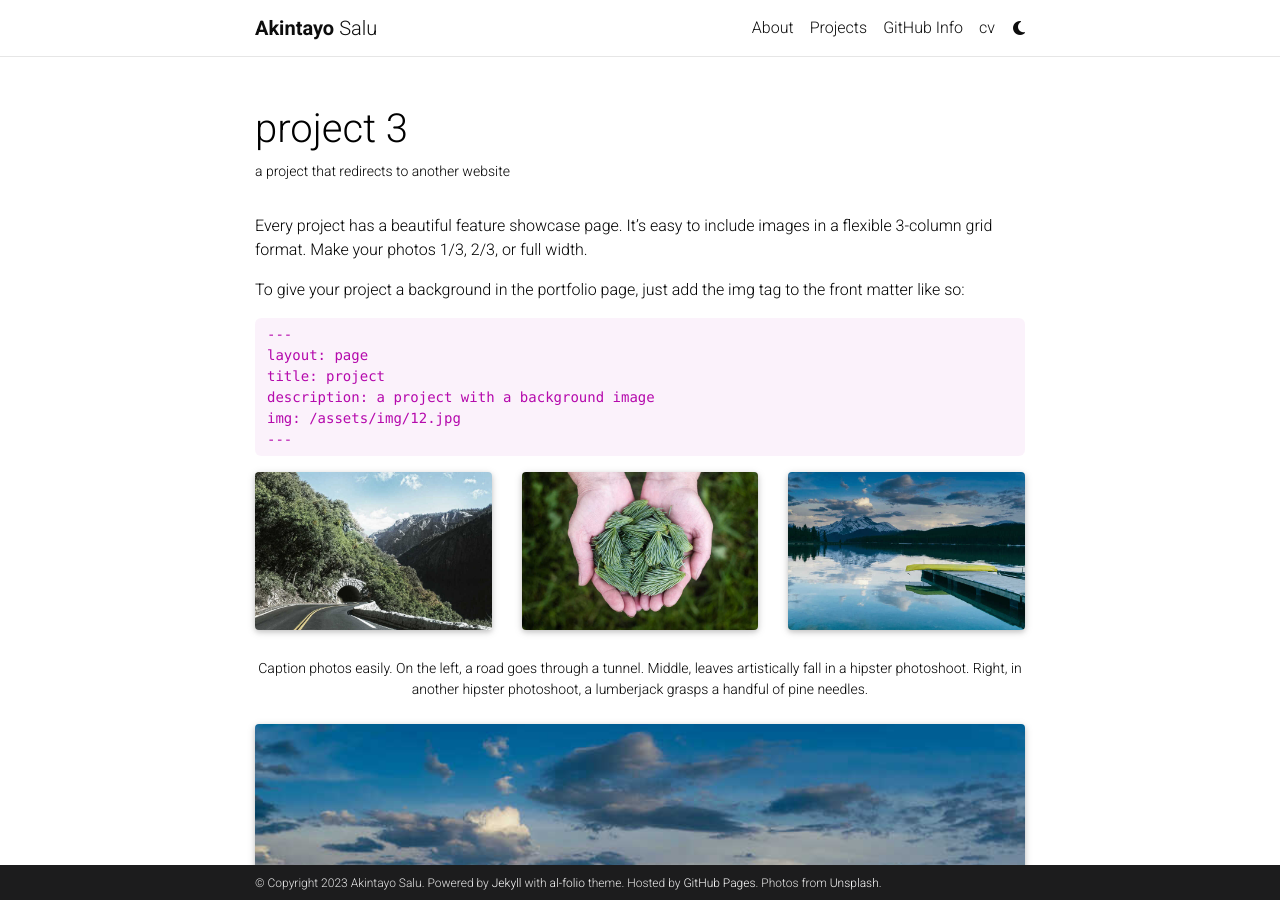
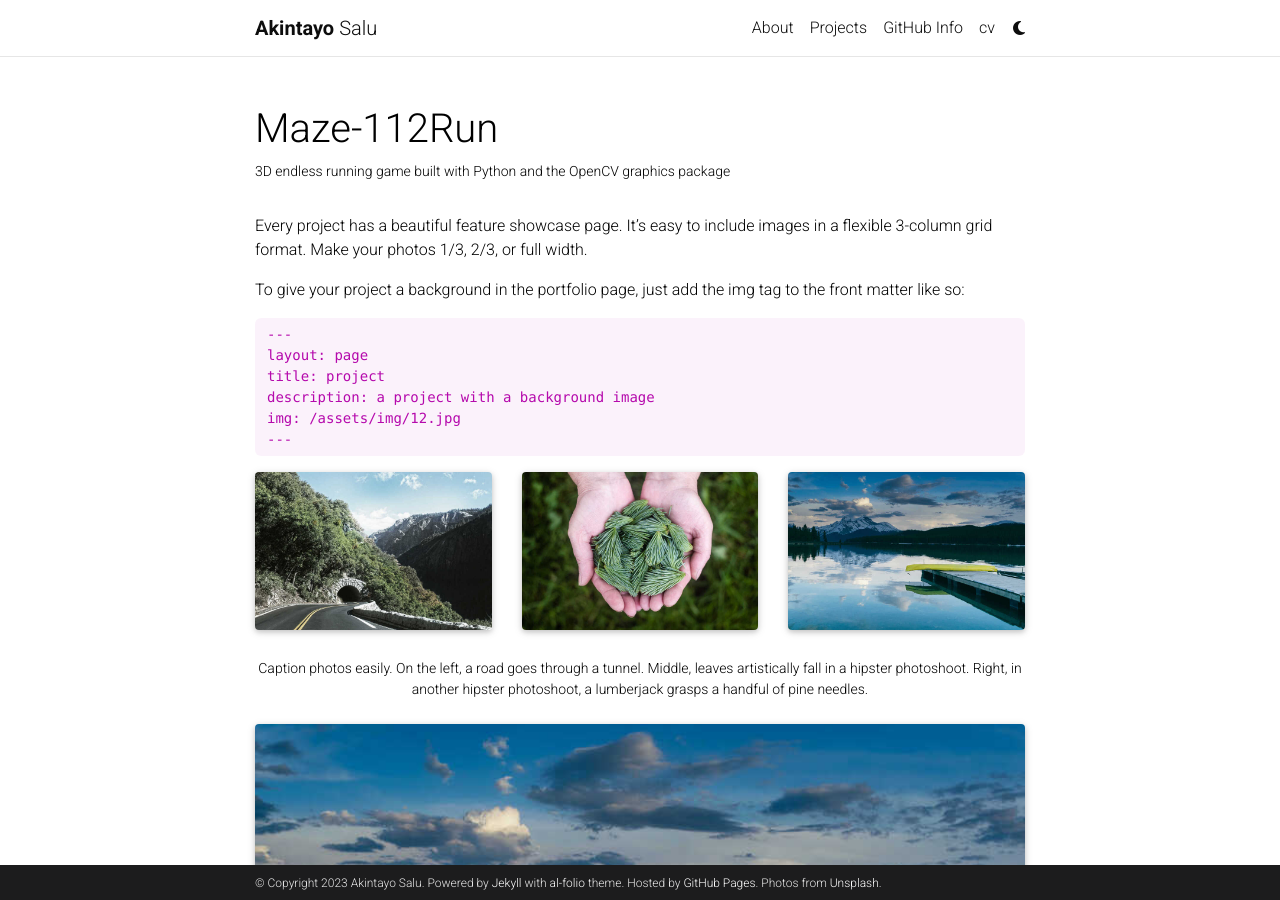
Before and after one commit to akintayosalu/akintayosalu.github.io, a Jekyll site: the page built from _projects/3_project.md, in a window 1280 px wide and 900 px high. Built offline with Jekyll 4.4.1, drawn with Linux system fonts in a browser that asks for light colours; full-size pictures stand in for the smaller copies a plugin makes; comment, search, counter and statistics services are not loaded; a style sheet for code colours, icons or effects is not loaded.

Commit message:
started working on project pages

```diff
--- a/_projects/3_project.md
+++ b/_projects/3_project.md
@@ -1,9 +1,9 @@
 ---
 layout: page
-title: project 3
-description: a project that redirects to another website
-img: assets/img/7.jpg
-redirect: https://unsplash.com
+title: Maze-112Run
+description: 3D endless running game built with Python and the OpenCV graphics package
+img: assets/img/maze112.jpeg
+redirect: https://github.com/akintayosalu/Maze-112Run
 importance: 3
 category: work
 ---
```
Also changed, not shown: _projects/2_project.md (+4 -3 lines), assets/img/algo.jpeg (added), assets/img/maze112.jpeg (added).
